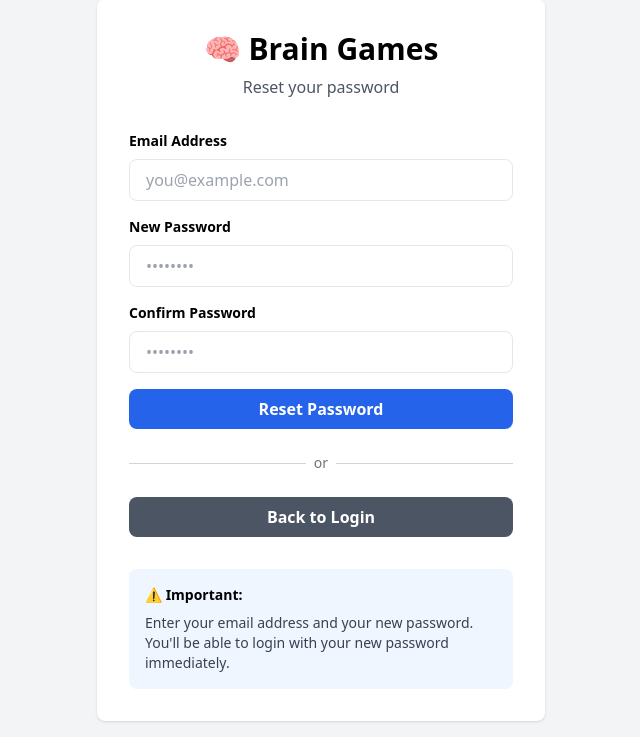
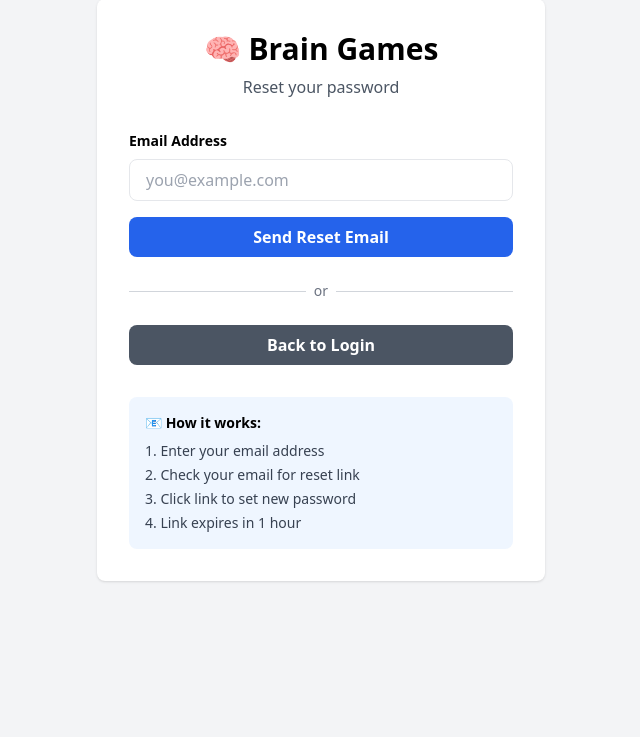
Before and after one commit to iamctodd/braingames, a Flask app: page /forgot-password in a window 1280 px wide. Shown: the part 153-890 px from the top of the page, without its empty margins (319-959 px from the left). After the commit the page ends 735 px from the top, so only its background shows below. Run offline with Flask 3, Linux system fonts and the light colour scheme; some libraries are stand-ins or nearby versions.

Commit message:
Add email-based password reset with SendGrid

```diff
--- a/app.py
+++ b/app.py
@@ -3,13 +3,114 @@ import json
 import os
 from datetime import datetime
 import hashlib
+import secrets
+from sendgrid import SendGridAPIClient
+from sendgrid.helpers.mail import Mail
 
 app = Flask(__name__)
 app.secret_key = os.getenv('SECRET_KEY', 'your-secret-key-change-this')
 
+# SendGrid setup
+SENDGRID_API_KEY = os.getenv('SENDGRID_API_KEY')
+SENDER_EMAIL = 'email@ctoddlombardo.com'
+sg = SendGridAPIClient(SENDGRID_API_KEY) if SENDGRID_API_KEY else None
+
 # File storage
 SCORES_FILE = 'scores.json'
 USERS_FILE = 'users.json'
+RESET_TOKENS_FILE = 'reset_tokens.json'
+
+# ============================================================================
+# EMAIL FUNCTIONS
+# ============================================================================
+
+def load_reset_tokens():
+    """Load password reset tokens"""
+    if os.path.exists(RESET_TOKENS_FILE):
+        with open(RESET_TOKENS_FILE, 'r') as f:
+            return json.load(f)
+    return {}
+
+def save_reset_tokens(tokens):
+    """Save password reset tokens"""
+    with open(RESET_TOKENS_FILE, 'w') as f:
+        json.dump(tokens, f, indent=2)
+
+def send_password_reset_email(email, reset_token):
+    """Send password reset email"""
+    if not sg:
+        print(f"[DEBUG] Email would be sent to {email} with token {reset_token}")
+        return True
+
+    reset_link = f"https://brain-games-app.fly.dev/reset-password/{reset_token}"
+
+    message = Mail(
+        from_email=SENDER_EMAIL,
+        to_emails=email,
+        subject='Reset Your Brain Games Password',
+        html_content=f"""
+        <h2>Password Reset Request</h2>
+        <p>We received a request to reset your Brain Games password.</p>
+        <p>Click the link below to reset your password:</p>
+        <a href="{reset_link}" style="background-color: #3b82f6; color: white; padding: 10px 20px; text-decoration: none; border-radius: 5px; display: inline-block;">
+            Reset Password
+        </a>
+        <p>Or copy this link: {reset_link}</p>
+        <p>This link will expire in 1 hour.</p>
+        <p>If you didn't request this, you can safely ignore this email.</p>
+        """
+    )
+
+    try:
+        response = sg.send(message)
+        print(f"Email sent to {email}: {response.status_code}")
+        return True
+    except Exception as e:
+        print(f"Error sending email: {e}")
+        return False
+
+def generate_reset_token():
+    """Generate a secure reset token"""
+    return secrets.token_urlsafe(32)
+
+def create_reset_token(email):
+    """Create password reset token for email"""
+    token = generate_reset_token()
+    tokens = load_reset_tokens()
+
+    tokens[token] = {
+        'email': email,
+        'created_at': datetime.now().timestamp(),
+        'used': False
+    }
+    save_reset_tokens(tokens)
+    return token
+
+def verify_reset_token(token):
+    """Verify reset token and return email if valid"""
+    tokens = load_reset_tokens()
+
+    if token not in tokens:
+        return None, "Invalid token"
+
+    token_data = tokens[token]
+
+    if token_data['used']:
+        return None, "Token already used"
+
+    # Check if token expired (1 hour)
+    age = datetime.now().timestamp() - token_data['created_at']
+    if age > 3600:
+        return None, "Token expired"
+
+    return token_data['email'], None
+
+def use_reset_token(token):
+    """Mark token as used"""
+    tokens = load_reset_tokens()
+    if token in tokens:
+        tokens[token]['used'] = True
+        save_reset_tokens(tokens)
 
 # ============================================================================
 # USER MANAGEMENT
@@ -94,7 +195,6 @@ def add_score(user_id, game_type, score, difficulty='medium'):
         'date': datetime.now().strftime('%Y-%m-%d %H:%M:%S')
     })
 
-    # Keep last 100 scores per game
     scores[user_id][game_type] = scores[user_id][game_type][-100:]
     save_scores(scores)
 
@@ -146,7 +246,6 @@ def get_leaderboard(game_type, limit=10):
                 'games_played': total
             })
 
-    # Sort by score descending
     leaderboard.sort(key=lambda x: x['score'], reverse=True)
     return leaderboard[:limit]
 
@@ -190,6 +289,54 @@ def logout():
     """User logout"""
     session.clear()
     return redirect(url_for('index'))
+
+@app.route('/forgot-password', methods=['GET', 'POST'])
+def forgot_password():
+    """Forgot password - request reset link"""
+    if request.method == 'POST':
+        data = request.json
+        email = data.get('email')
+
+        users = load_users()
+        if email not in users:
+            return jsonify({'success': False, 'message': 'Email not found'}), 404
+
+        # Create reset token
+        token = create_reset_token(email)
+
+        # Send email
+        send_password_reset_email(email, token)
+
+        return jsonify({'success': True, 'message': 'Password reset email sent'})
+
+    return render_template('auth/forgot_password.html')
+
+@app.route('/reset-password/<token>', methods=['GET', 'POST'])
+def reset_password(token):
+    """Reset password with token"""
+    email, error = verify_reset_token(token)
+
+    if error:
+        return render_template('auth/reset_error.html', error=error), 400
+
+    if request.method == 'POST':
+        data = request.json
+        new_password = data.get('new_password')
+
+        if len(new_password) < 6:
+            return jsonify({'success': False, 'message': 'Password must be at least 6 characters'}), 400
+
+        # Update password
+        users = load_users()
+        users[email]['password'] = hash_password(new_password)
+        save_users(users)
+
+        # Mark token as used
+        use_reset_token(token)
+
+        return jsonify({'success': True, 'message': 'Password reset successfully'})
+
+    return render_template('auth/reset_password.html', token=token, email=email)
 
 @app.route('/profile')
 def profile():
@@ -337,36 +484,6 @@ def current_user():
     return jsonify({'user_id': None, 'user': None})
 
 if __name__ == '__main__':
-    print("🧠 Brain Games - With User Accounts & Leaderboards")
+    print("🧠 Brain Games - With Email Password Reset")
     print("✓ http://127.0.0.1:5000/")
     app.run(debug=True)
-
-# ============================================================================
-# PASSWORD RESET ENDPOINT
-# ============================================================================
-
-@app.route('/forgot-password', methods=['GET'])
-def forgot_password():
-    """Forgot password page"""
-    return render_template('auth/forgot_password.html')
-
-@app.route('/api/reset-password', methods=['POST'])
-def reset_password():
-    """Reset user password"""
-    data = request.json
-    email = data.get('email')
-    new_password = data.get('new_password')
-
-    users = load_users()
-
-    if email not in users:
-        return jsonify({'success': False, 'message': 'Email not found'}), 404
-
-    if len(new_password) < 6:
-        return jsonify({'success': False, 'message': 'Password must be at least 6 characters'}), 400
-
-    # Update password
-    users[email]['password'] = hash_password(new_password)
-    save_users(users)
-
-    return jsonify({'success': True, 'message': 'Password reset successfully'})
--- a/requirements.txt
+++ b/requirements.txt
@@ -1,3 +1,5 @@
 Flask==2.3.0
 Werkzeug==2.3.0
 gunicorn==21.2.0
+sendgrid==6.10.0
+python-dotenv==1.0.0
--- a/templates/auth/forgot_password.html
+++ b/templates/auth/forgot_password.html
@@ -21,22 +21,8 @@
                        placeholder="you@example.com">
             </div>
 
-            <div>
-                <label class="block text-sm font-bold mb-2">New Password</label>
-                <input type="password" id="newPassword" required
-                       class="w-full px-4 py-2 border rounded-lg focus:outline-none focus:ring-2 focus:ring-blue-500"
-                       placeholder="••••••••">
-            </div>
-
-            <div>
-                <label class="block text-sm font-bold mb-2">Confirm Password</label>
-                <input type="password" id="confirmPassword" required
-                       class="w-full px-4 py-2 border rounded-lg focus:outline-none focus:ring-2 focus:ring-blue-500"
-                       placeholder="••••••••">
-            </div>
-
             <button type="submit" class="w-full bg-blue-600 hover:bg-blue-700 text-white font-bold py-2 rounded-lg">
-                Reset Password
+                Send Reset Email
             </button>
         </form>
 
@@ -57,8 +43,13 @@
 
         <!-- Info Box -->
         <div class="mt-8 p-4 bg-blue-50 rounded-lg text-sm">
-            <p class="font-bold mb-2">⚠️ Important:</p>
-            <p class="text-gray-700">Enter your email address and your new password. You'll be able to login with your new password immediately.</p>
+            <p class="font-bold mb-2">📧 How it works:</p>
+            <ol class="text-gray-700 list-decimal list-inside space-y-1">
+                <li>Enter your email address</li>
+                <li>Check your email for reset link</li>
+                <li>Click link to set new password</li>
+                <li>Link expires in 1 hour</li>
+            </ol>
         </div>
     </div>
 </div>
@@ -68,37 +59,26 @@
         e.preventDefault();
 
         const email = document.getElementById('email').value;
-        const newPassword = document.getElementById('newPassword').value;
-        const confirmPassword = document.getElementById('confirmPassword').value;
-
-        // Validation
-        if (newPassword !== confirmPassword) {
-            document.getElementById('error').textContent = 'Passwords do not match';
-            document.getElementById('error').classList.remove('hidden');
-            return;
-        }
-
-        if (newPassword.length < 6) {
-            document.getElementById('error').textContent = 'Password must be at least 6 characters';
-            document.getElementById('error').classList.remove('hidden');
-            return;
-        }
 
         try {
-            const response = await fetch('/api/reset-password', {
+            const response = await fetch('/forgot-password', {
                 method: 'POST',
                 headers: { 'Content-Type': 'application/json' },
-                body: JSON.stringify({ email, new_password: newPassword })
+                body: JSON.stringify({ email })
             });
 
             const data = await response.json();
 
             if (data.success) {
-                document.getElementById('success').textContent = '✅ Password reset successful! Redirecting to login...';
+                document.getElementById('resetForm').style.display = 'none';
+                document.getElementById('success').innerHTML = `
+                    <p class="font-bold mb-2">✅ Check Your Email!</p>
+                    <p>We sent a password reset link to <strong>${email}</strong></p>
+                    <p class="text-sm mt-2">The link will expire in 1 hour.</p>
+                `;
                 document.getElementById('success').classList.remove('hidden');
-                setTimeout(() => window.location.href = '/login', 2000);
             } else {
-                document.getElementById('error').textContent = data.message;
+                document.getElementById('error').textContent = data.message || 'An error occurred';
                 document.getElementById('error').classList.remove('hidden');
             }
         } catch (error) {
```
Also changed, not shown: templates/auth/reset_error.html (added, +36 -0 lines), templates/auth/reset_password.html (added, +96 -0 lines).
